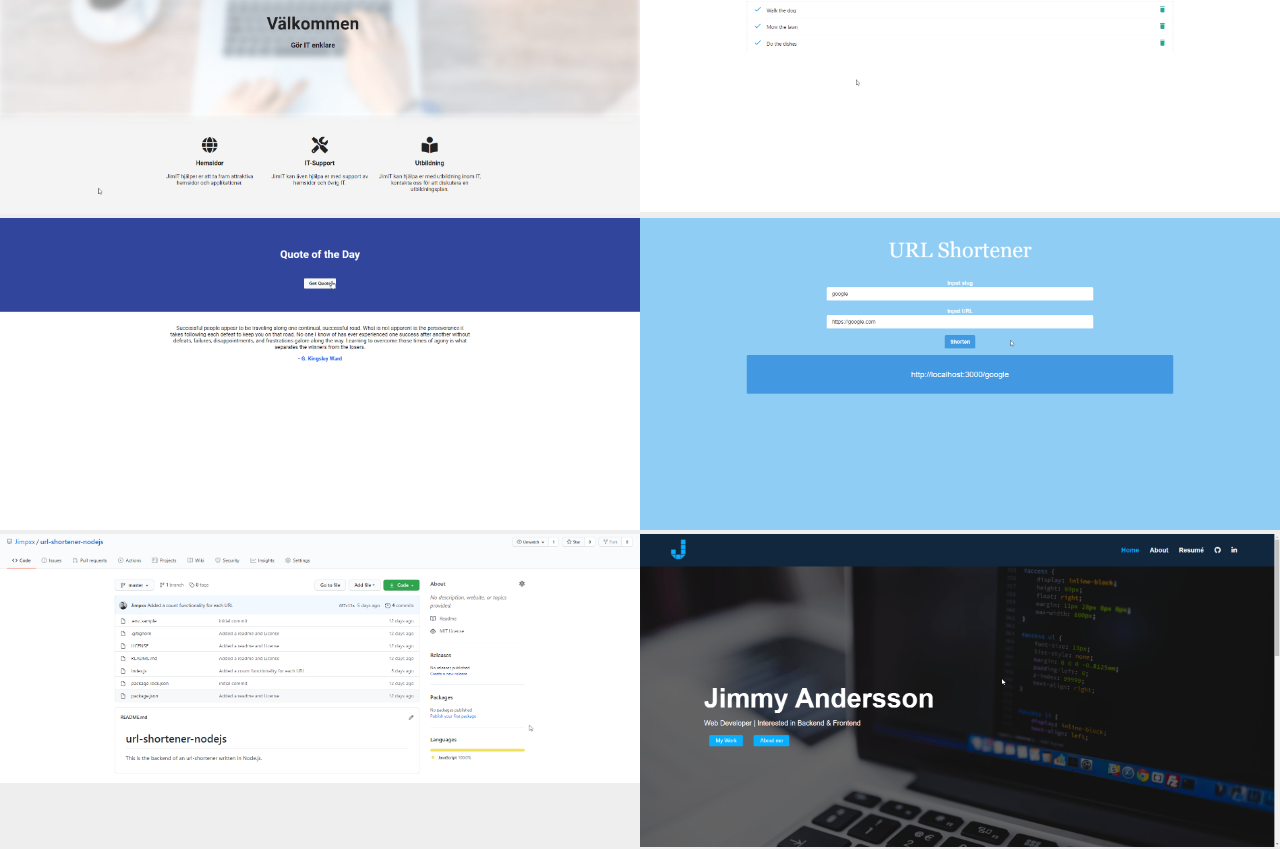
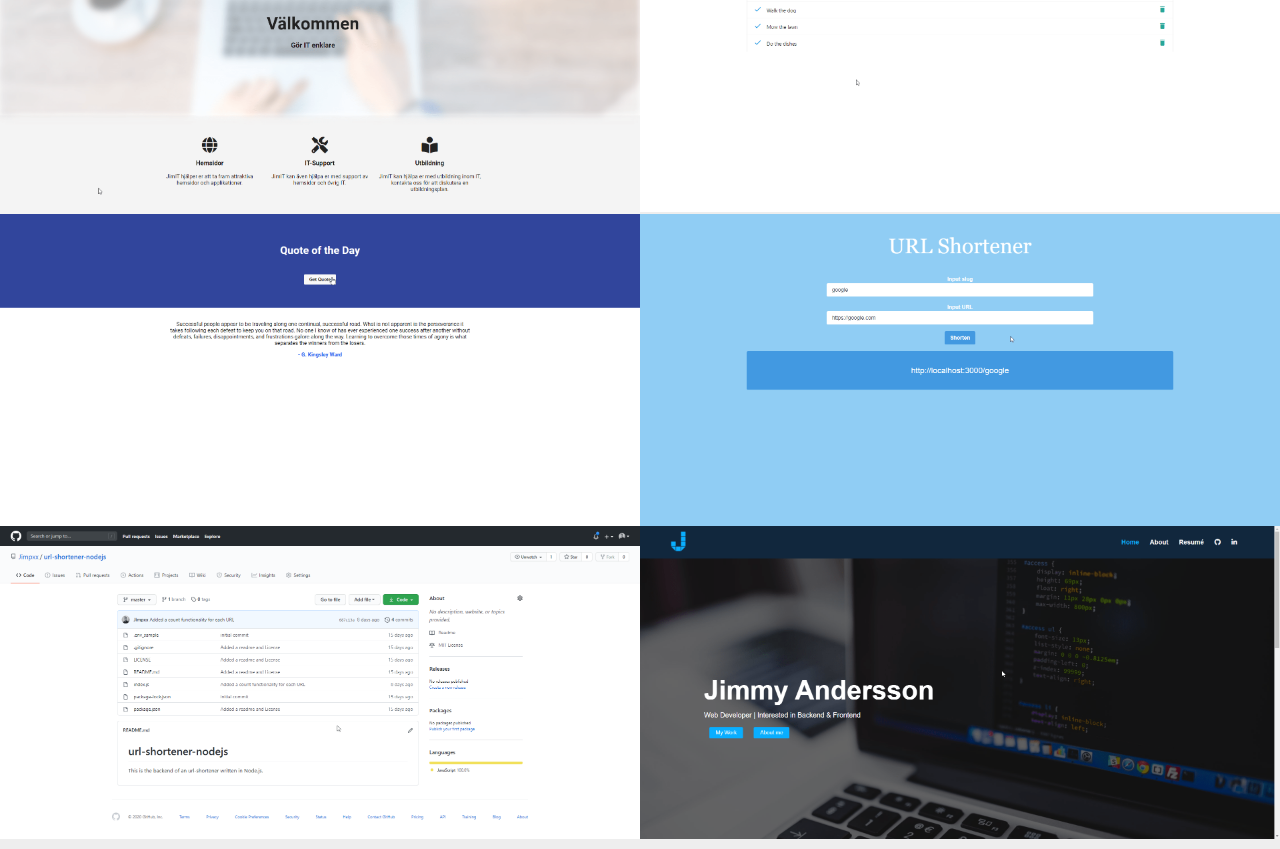
Before and after one commit to Jimpxx/portfolio-vue, a Vue app: page / in a window 1280 px wide. Shown: the part 1659-2508 px from the top of the page. Built offline with nearby package versions, Linux system fonts and the light colour scheme.

Commit message:
Fixed the style bugg in the project cars where the overlay started abit under the actual image

```diff
--- a/src/components/Project.vue
+++ b/src/components/Project.vue
@@ -40,7 +40,10 @@
 
 <style lang="scss">
 .project {
+  max-width: 100%;
+  height: 100%;
   margin: 0rem 0rem;
+  // object-fit: cover;
   // background-color: #ddd;
   // background-color: #c3d4e6;
   // background-color: #11273d;
@@ -48,6 +51,12 @@
   // max-width: 600px;
 
   position: relative;
+  .image {
+    img {
+      display: block;
+      vertical-align: bottom;
+    }
+  }
 }
 
 .overlay {
@@ -80,7 +89,7 @@
   transform: translate(-50%, -50%);
   text-align: center;
   // dwd
-  padding: 1rem 3rem;
+  padding: 0rem 3rem;
   display: flex;
   flex-direction: column;
   .heading {
```
Also changed, not shown: public/img/url-shortener-node.png.
